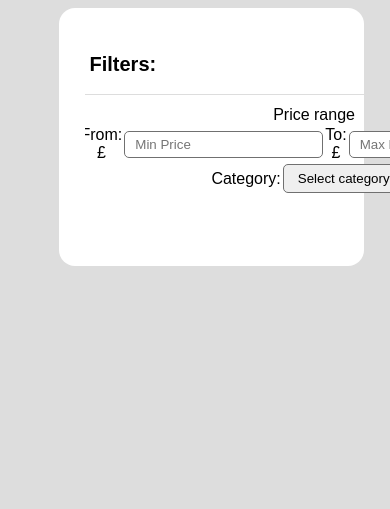
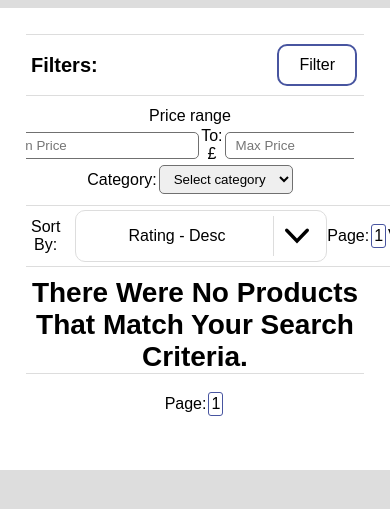
Before and after one commit to randomman552/CM1102-OnlineShop, a Flask app: page /products?view=grid&sort=rating&order=desc&limit=20 in a window 390 px wide; the page is wider, and only the part inside the window is pictured. Shown: the part 64-573 px from the top of that part. Run offline with Flask 2, Linux system fonts and the light colour scheme; data that the repository does not hold is empty.

Commit message:
Add media queries for scaling at low res

```diff
--- a/shop/static/styles/products.css
+++ b/shop/static/styles/products.css
@@ -27,11 +27,13 @@
 	margin: 1px;
 }
 .container.products {
+	flex-direction: row;
 	flex-wrap: wrap;
 	flex-basis: 70%;
 }
 .container.controls {
 	flex-basis: 100%;
+	flex-direction: row;
 	height: 50px;
 	justify-content: space-between;
 	align-items: center;
@@ -113,8 +115,9 @@
 }
 /* These rules are used to change the look of the list mode */
 /* I would advise against using them anywhere else if you can avoid it */
-.info-container.grid.novis.reverse {
+.info-container.grid.novis {
 	flex-basis: 30%;
+	flex-shrink: 0;
 }
 .info-container.list.reverse {
 	flex-basis: 70%;
@@ -154,7 +157,6 @@
 .info-container.description.list {
 	height: 100%;
 	flex-basis: 80%;
-	flex-shrink: 0;
 	border-left: 1px solid var(--bg-color);
 }
 .info-container.description.grid {
@@ -165,7 +167,7 @@
 /* Info container image */
 .info-container.image {
 	margin: 2px;
-	flex-shrink: 0;
+	flex-shrink: 1;
 	text-align: center;
 	align-items: center;
 	justify-content: center;
@@ -187,3 +189,15 @@
 	width: auto;
 	height: auto;
 }
+
+@media only screen and (max-width: 1240px) {
+	.container {
+		flex-direction: column;
+	}
+	.container.controls {
+		border-top: 1px solid var(--bg-color);
+	}
+	.container.filters {
+		border-right: none;
+	}
+}
--- a/shop/static/styles/styles.css
+++ b/shop/static/styles/styles.css
@@ -62,8 +62,7 @@ select {
 	transition: 0.3s;
 }
 input:hover,
-select:hover,
-option:hover {
+select:hover {
 	background-color: var(--button-hover);
 }
 /* Options in select attributes */
@@ -432,3 +431,13 @@ hr {
 	border: none;
 	border-bottom: 1px solid var(--bg-color);
 }
+
+/* Attributes for mobile (small screen) display */
+@media only screen and (max-width: 1550px) {
+	main {
+		margin-left: unset;
+		border-radius: unset;
+		width: 100%;
+		box-sizing: border-box;
+	}
+}
--- a/shop/templates/products/products.html
+++ b/shop/templates/products/products.html
@@ -53,7 +53,7 @@
     <div class="container">
         <form method="GET" class="container filters" action="" novalidate autocomplete="off">
             {# Store the current search query in this hidden field so that it is preserved after filtering #}
-            {{ arg_preserver(["minprice", "maxprice", "category"]) }}
+            {{ arg_preserver(["minprice", "maxprice", "category", "page"]) }}
 
             {# Each of the divs is a row in the form #}
             <div class="container controls" style="flex-basis: unset;">
```
